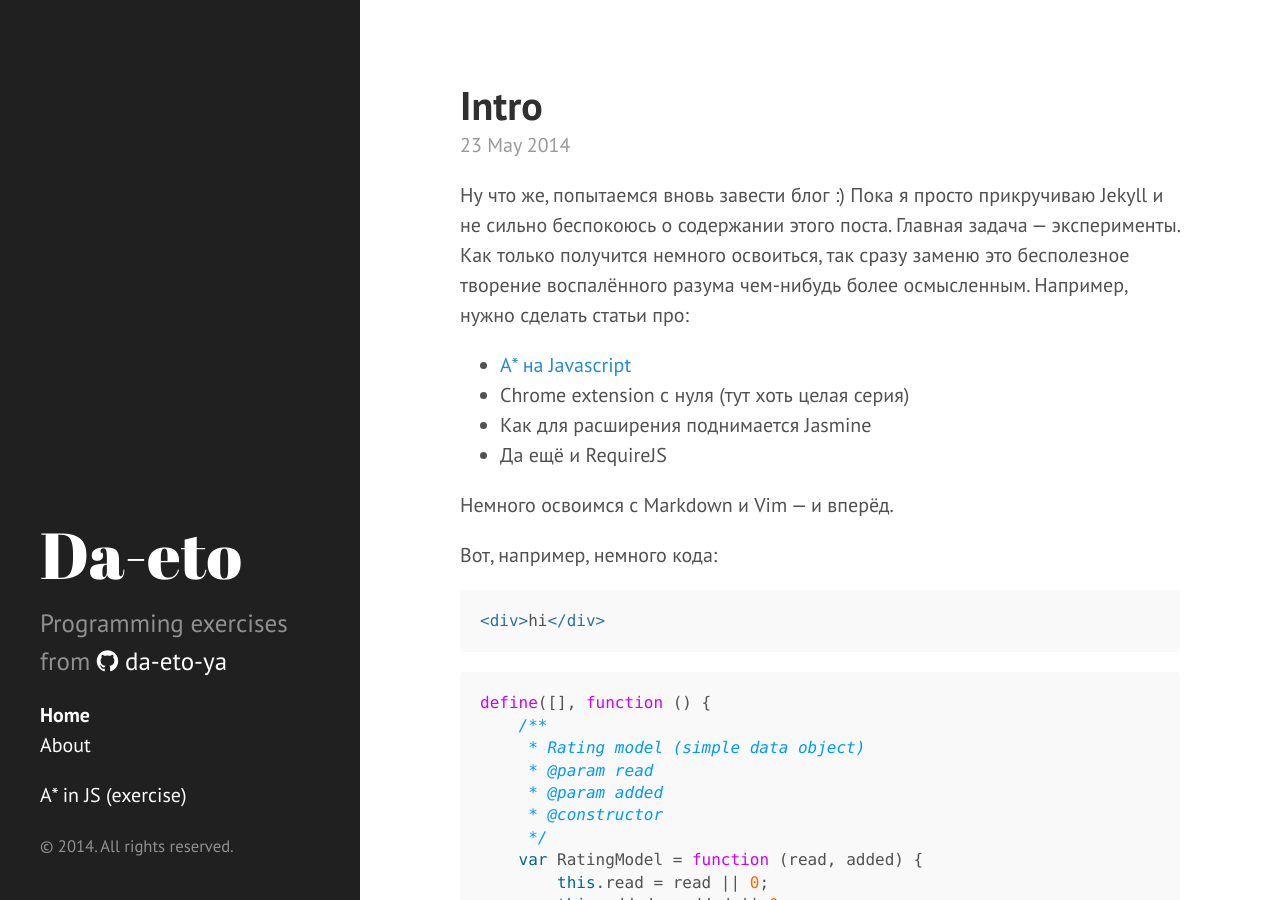
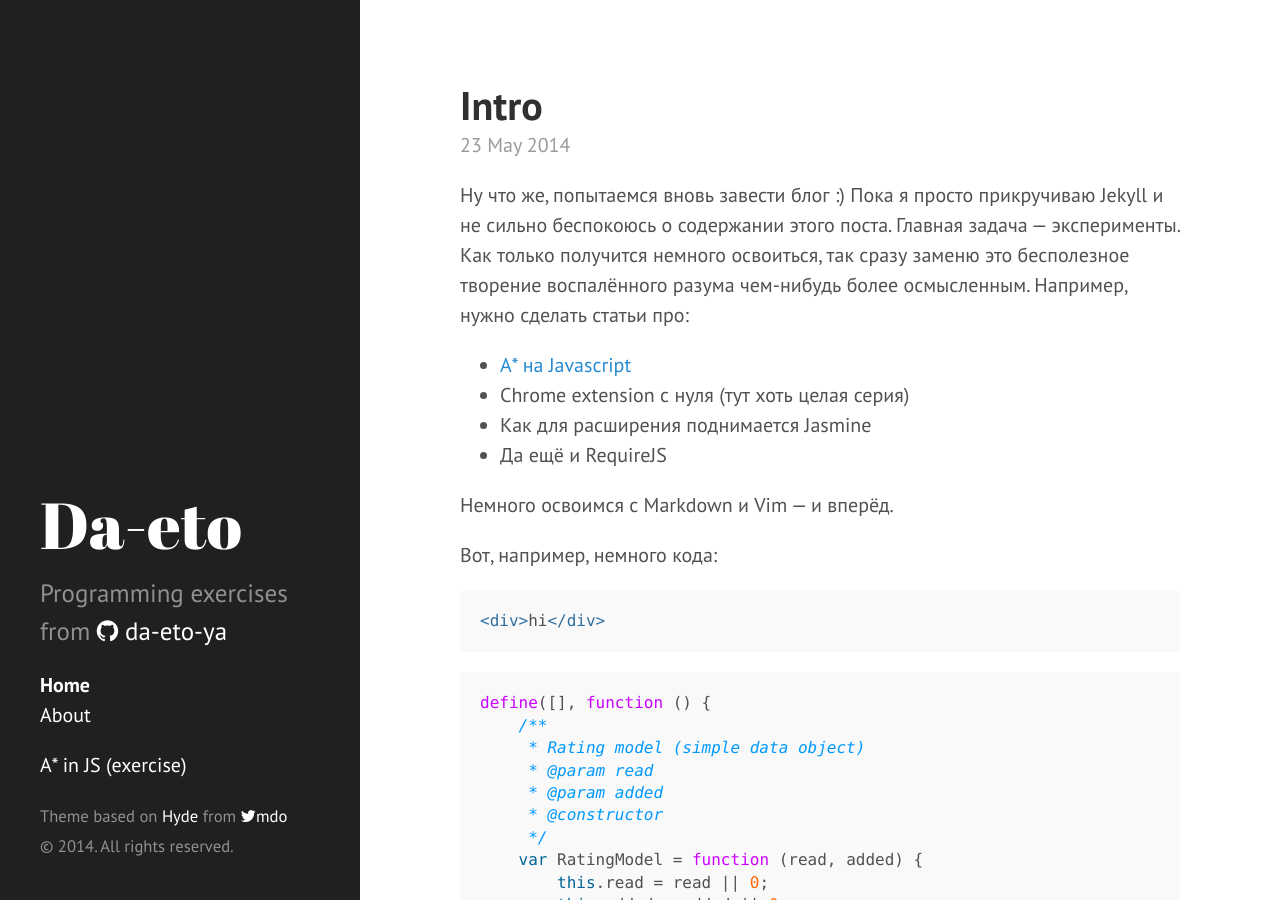
Before and after one commit to da-eto/da-eto.github.io, a Jekyll site: the page built from index.html, in a window 1280 px wide and 900 px high. Built offline with Jekyll 4.4.1, drawn with Linux system fonts in a browser that asks for light colours; nearby versions of some CDN libraries; Markdown is read by kramdown in place of the engine named in the settings; the list of posts is cut into pages by our own code.

Commit message:
include thanks to @mdo (Hyde theme)

```diff
--- a/_includes/sidebar.html
+++ b/_includes/sidebar.html
@@ -35,6 +35,14 @@
         <li class="sidebar-nav-item"><a href="http://da-eto-ya.github.io/a-star-example/" target="_blank">A* in JS (exercise)</a></li>
     </ul>
 
-    <p><small>&copy; {{ site.time | date: '%Y' }}. All rights reserved.</small></p>
+    <p>
+        <small>Theme based on
+            <a href="http://hyde.getpoole.com/">Hyde</a>
+            from <a href="https://twitter.com/mdo"><i class="fa fa-twitter"></i>mdo</a>
+        </small>
+        <br />
+        <small>&copy; {{ site.time | date: '%Y' }}. All rights reserved.</small>
+    </p>
+
   </div>
 </div>
```
